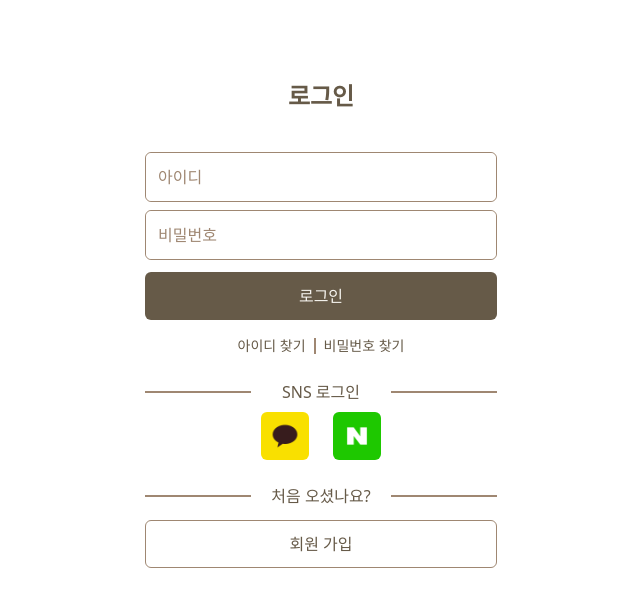
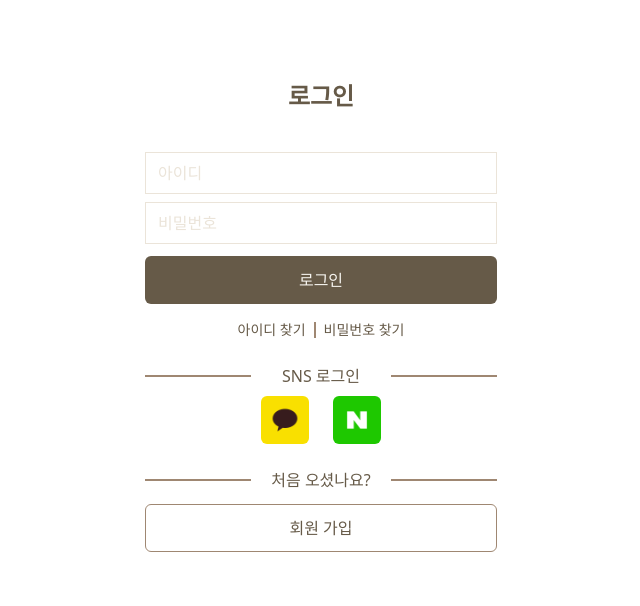
Before and after one commit to Team-Sttock/FE, a Next.js app: page /login in a window 1280 px wide. Shown: the top 606 px of the page, without its empty margins (319-959 px from the left). Built offline with nearby package versions, Linux system fonts and the light colour scheme.

Commit message:
feat: Input 컴포넌트 스타일링 변경사항 적용

```diff
--- a/features/common/components/Input.tsx
+++ b/features/common/components/Input.tsx
@@ -17,7 +17,7 @@ const Input = forwardRef<HTMLInputElement, InputProps>(function Input(
     <>
       <div
         className={classNames(
-          'relative w-full h-fit border border-light-brown rounded-md',
+          'relative w-full h-fit border border-beige',
           'focus-within:outline focus-within:outline-1 focus-within:outline-light-brown',
           showError && 'border-red-500 focus-within:outline-red-500'
         )}
@@ -25,9 +25,9 @@ const Input = forwardRef<HTMLInputElement, InputProps>(function Input(
         <input
           ref={ref}
           className={classNames(
-            'w-full h-12 p-3 border-0 rounded-md outline-none text-md',
+            'w-full h-10 p-3 border-none outline-none text-md text-dark-brown',
             'focus:otuline-none',
-            'placeholder:text-light-brown'
+            'placeholder:text-beige'
           )}
           {...props}
         ></input>
```
